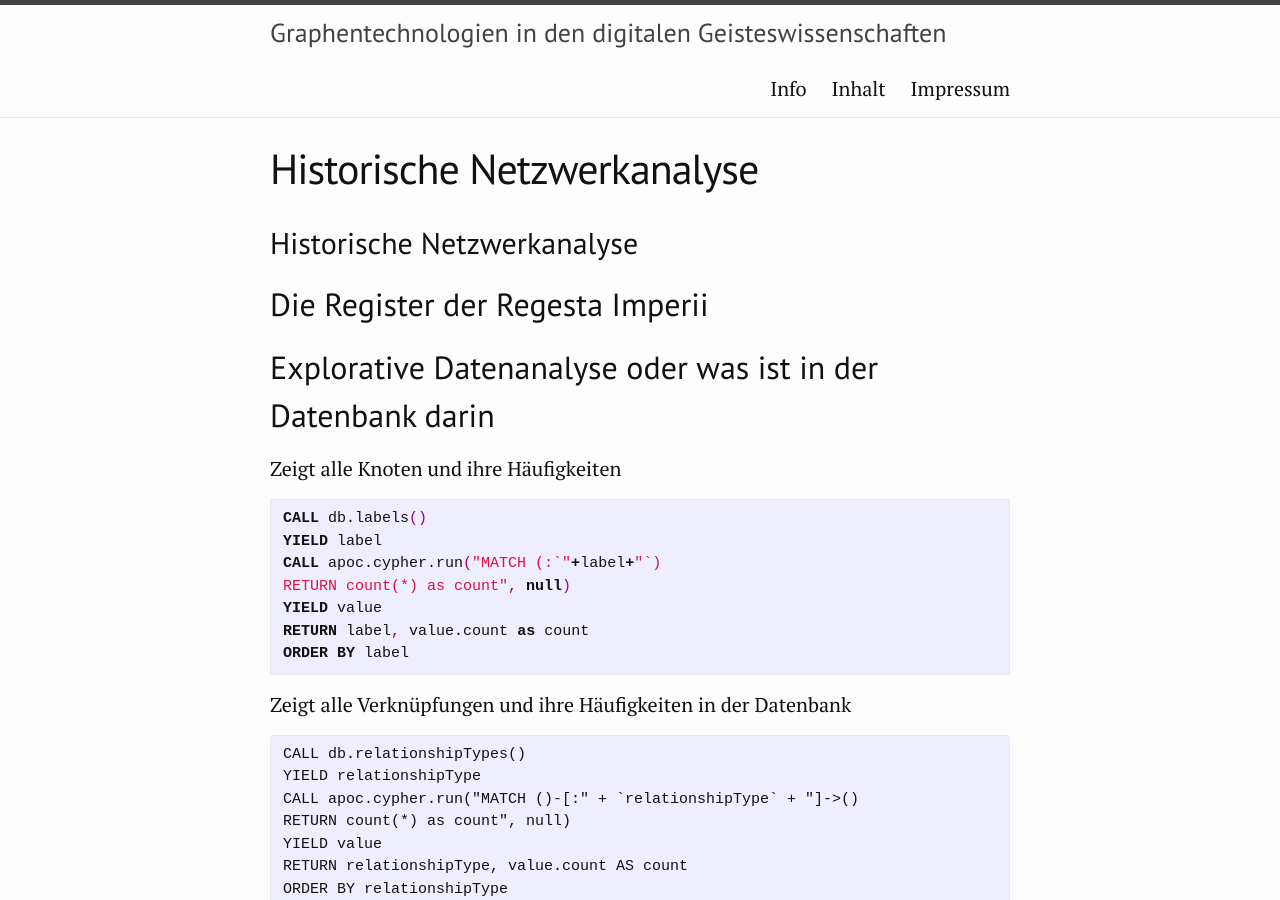
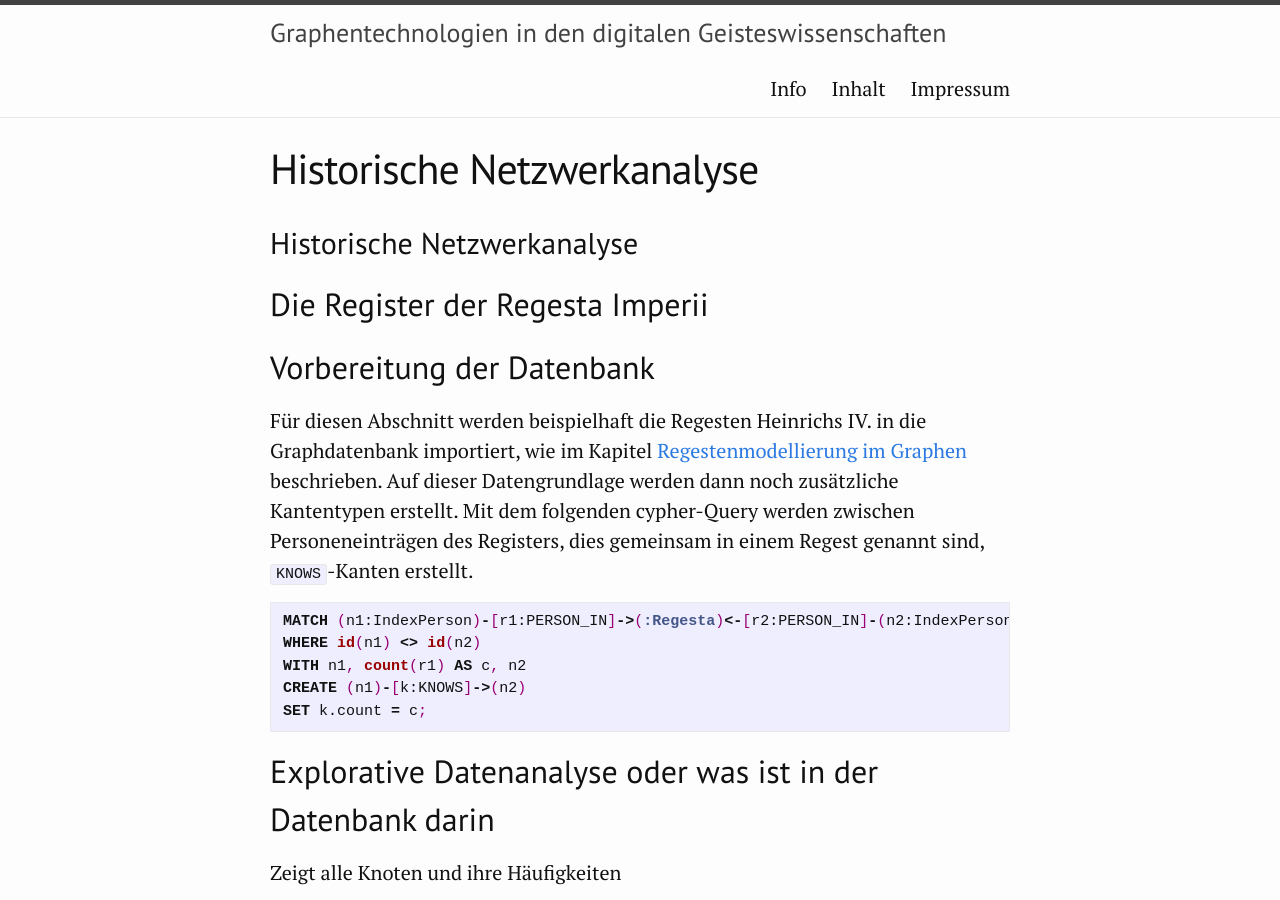
Before and after one commit to kuczera/Graphentechnologien, a Jekyll site: the page built from docs/70_Historische_Netzwerkanalyse.md, in a window 1280 px wide and 900 px high. Built offline with Jekyll 4.4.1, drawn with Linux system fonts in a browser that asks for light colours; our own code applies the rules of GitHub Pages for plain Markdown files.

Commit message:
Netzwerkanalyse ergänzt

```diff
--- a/docs/70_Historische_Netzwerkanalyse.md
+++ b/docs/70_Historische_Netzwerkanalyse.md
@@ -2,6 +2,19 @@
 # Historische Netzwerkanalyse
 
 ## Die Register der Regesta Imperii
+
+## Vorbereitung der Datenbank
+
+Für diesen Abschnitt werden beispielhaft die Regesten Heinrichs IV. in die Graphdatenbank importiert, wie im Kapitel [Regestenmodellierung im Graphen](20_Regestenmodellierung-im-Graphen.md) beschrieben. Auf dieser Datengrundlage werden dann noch zusätzliche Kantentypen erstellt. Mit dem folgenden cypher-Query werden zwischen Personeneinträgen des Registers, dies gemeinsam in einem Regest genannt sind, `KNOWS`-Kanten erstellt.
+
+~~~cypher
+MATCH (n1:IndexPerson)-[r1:PERSON_IN]->(:Regesta)<-[r2:PERSON_IN]-(n2:IndexPerson)
+WHERE id(n1) <> id(n2)
+WITH n1, count(r1) AS c, n2
+CREATE (n1)-[k:KNOWS]->(n2)
+SET k.count = c;
+~~~
+
 
 
 ## Explorative Datenanalyse oder was ist in der Datenbank darin
```
